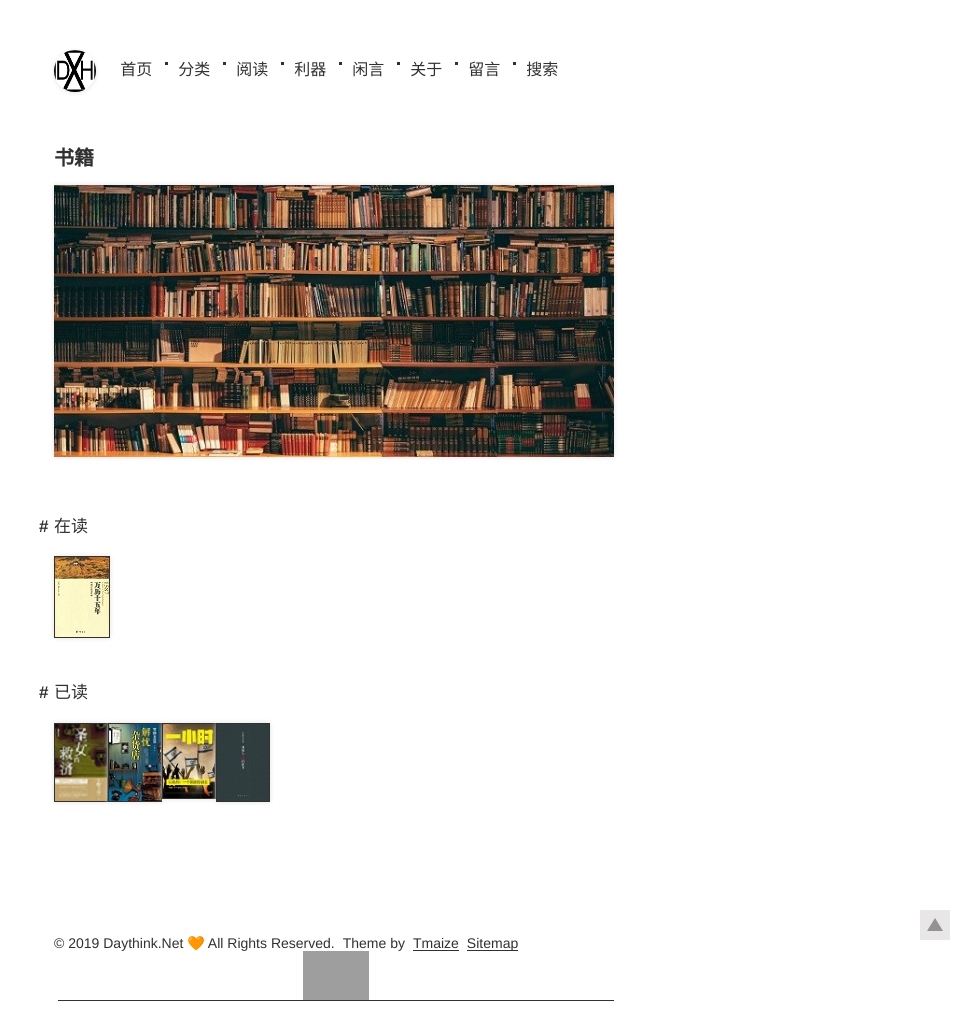
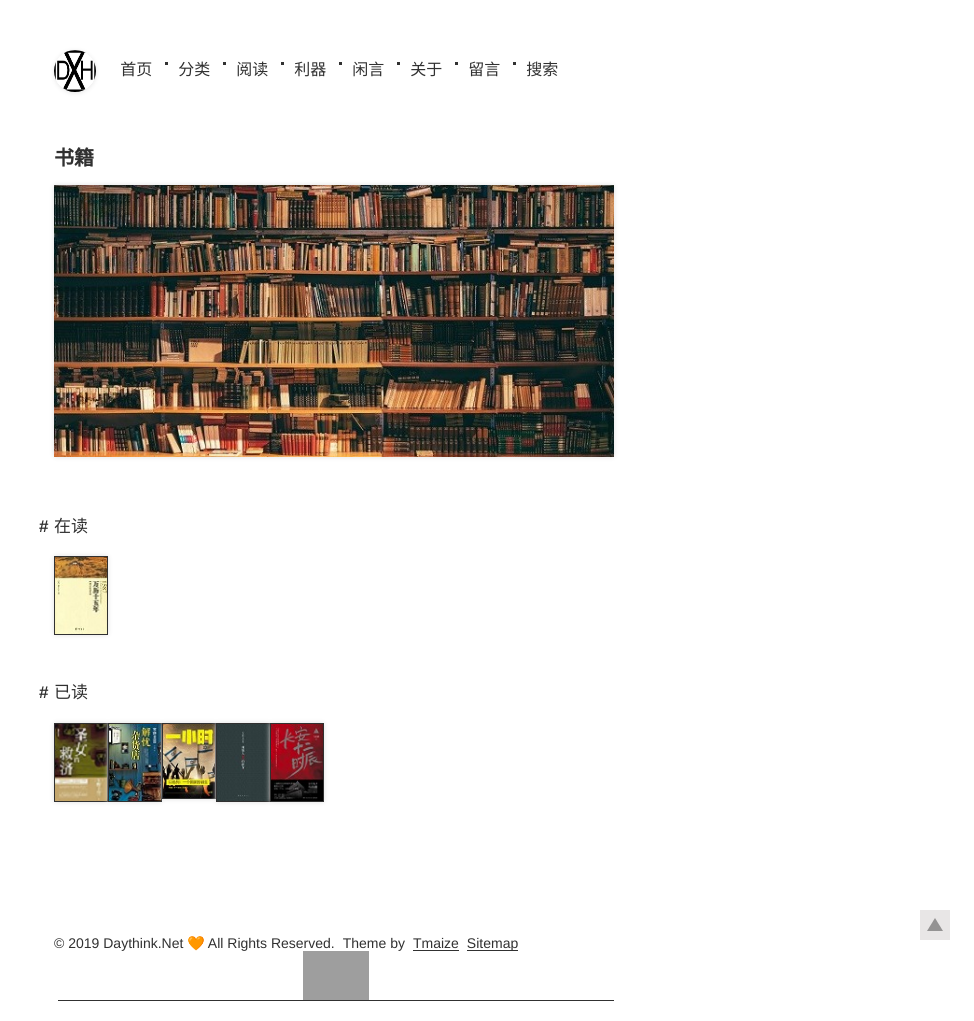
Before and after one commit to Devinteng/blog3, a Jekyll site: the page built from pages/阅读.md, in a window 1280 px wide. Shown: the whole page, without its empty margins (306-1280 px from the left). Built offline with Jekyll 4.4.1, drawn with Linux system fonts in a browser that asks for light colours; grey boxes are pictures that could not be loaded.

Commit message:
Update 阅读.md

```diff
--- a/pages/阅读.md
+++ b/pages/阅读.md
@@ -7,13 +7,13 @@ title: 书籍
 <br/>
 
 ## 在读
-<a href="" target=""><img src="/img/万历十五年.jpg" height="80" width="56" border="1" align="left" > </a>
+<a href="" target=""><img src="/img/万历十五年.jpg" height="80" width="54" border="1" align="left" > </a>
 <br/>
 <br/>
 <br/>
 <br/>
 ## 已读
-<a href="" target=""><img src="/img/剩女的救济.jpg" height="80" width="54" border="1" align="left" > </a> <a href="" target=""><img src="/img/解忧杂货店.jpg" height="80" width="54" border="1" align="left" > </a> <a href="" target=""><img src="/img/以色列.jpg" height="80" width="54" border="1" align="left" > </a> <a href="" target=""><img src="/img/嫌疑人x.jpg" height="80" width="54" border="1" align="left" > </a>
+<a href="" target=""><img src="/img/剩女的救济.jpg" height="80" width="54" border="1" align="left" > </a> <a href="" target=""><img src="/img/解忧杂货店.jpg" height="80" width="54" border="1" align="left" > </a> <a href="" target=""><img src="/img/以色列.jpg" height="80" width="54" border="1" align="left" > </a> <a href="" target=""><img src="/img/嫌疑人x.jpg" height="80" width="54" border="1" align="left" > </a> <a href="" target=""><img src="/img/长安.jpg" height="80" width="54" border="1" align="left" > </a>
 <br/>
 <br/>
 <br/>
```
